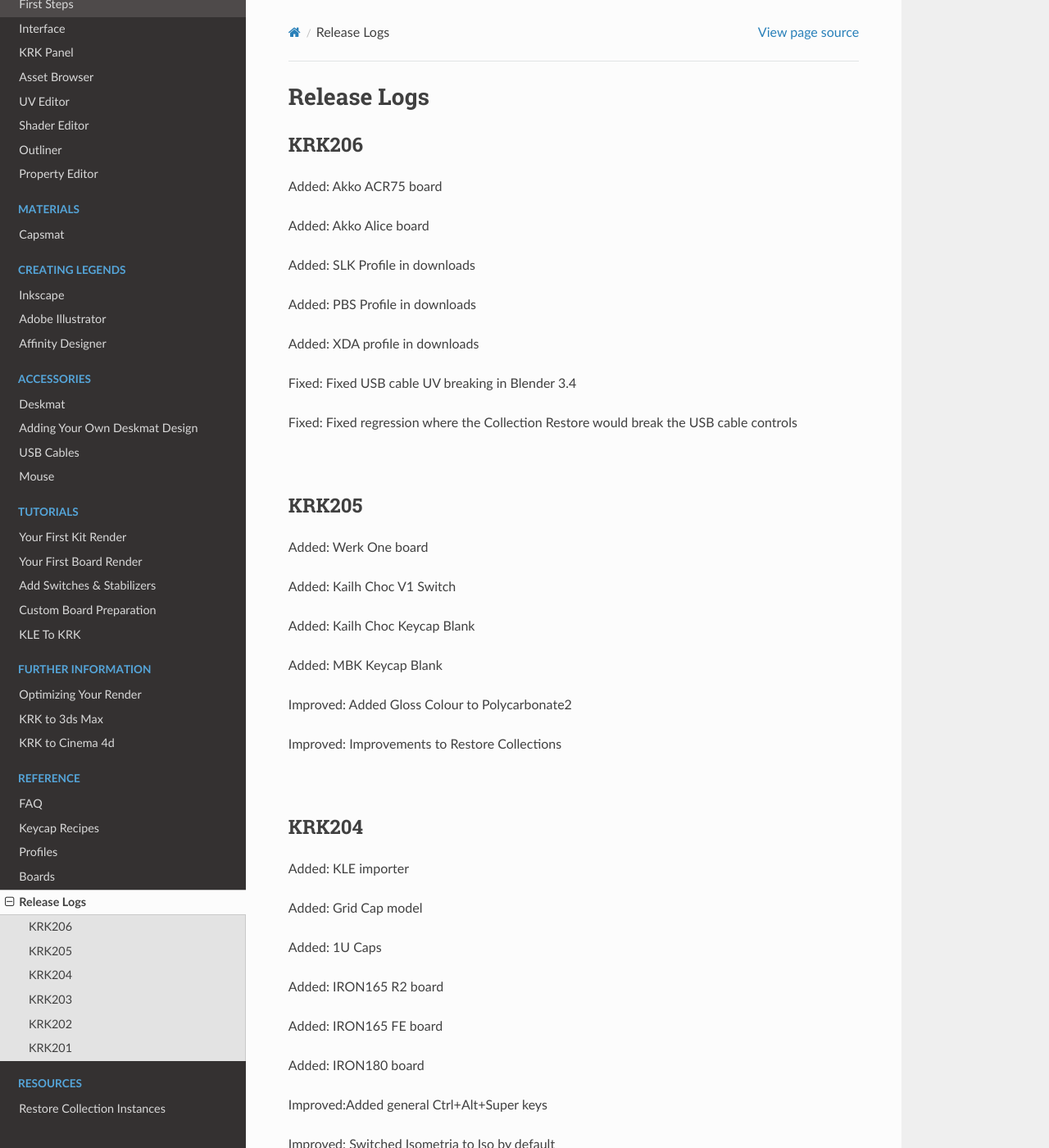
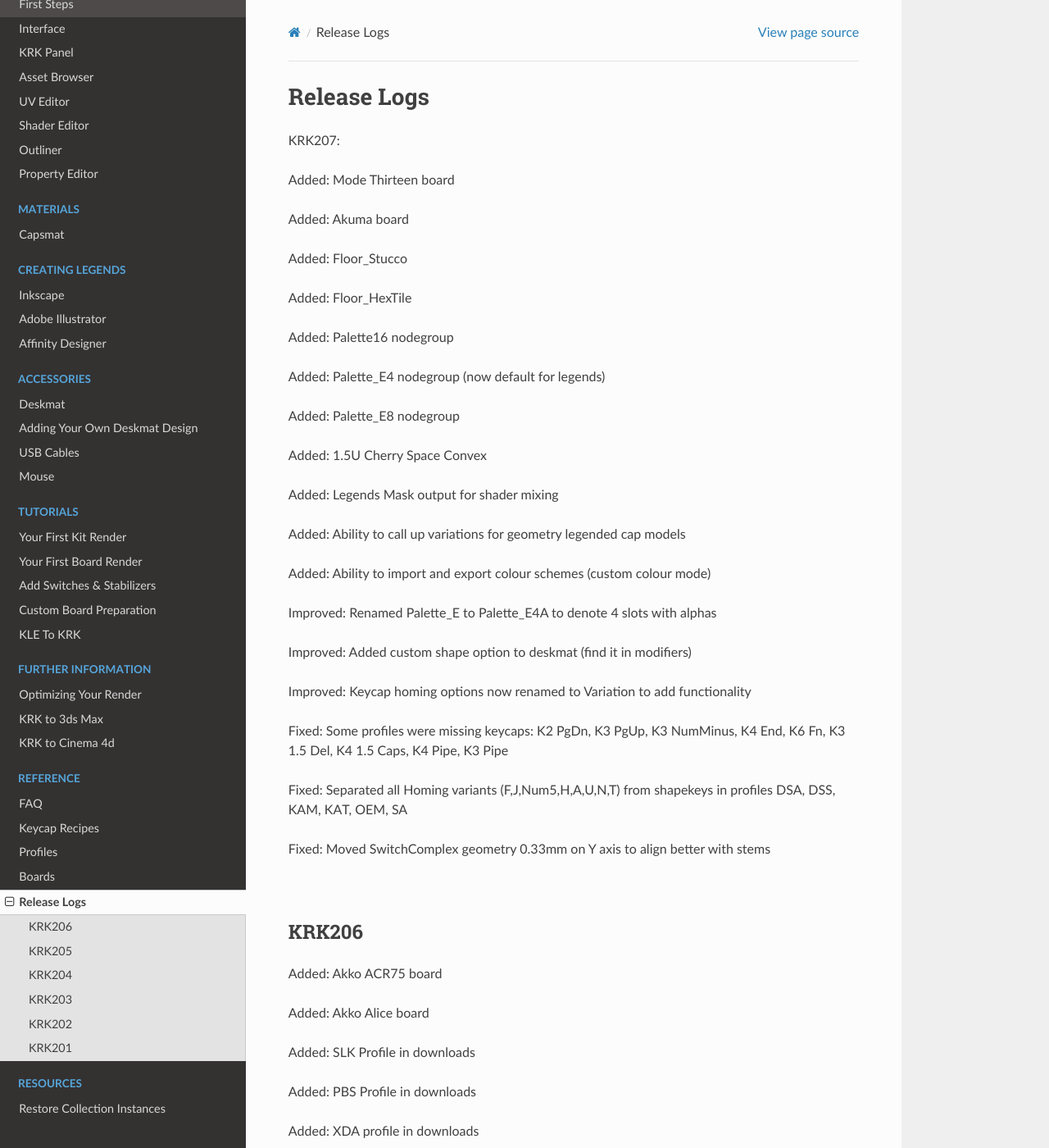
Before and after one commit to imperfectlink/KeyboardRenderKit, a Sphinx documentation site: the page built from docs/source/releases.rst, in a window 1280 px wide and 1400 px high. Shown: the whole window at 82% size. Built offline with Sphinx 7.4.7 and the Read the Docs theme 2.0.0, drawn with Linux system fonts in a browser that asks for light colours.

Commit message:
Update releases.rst

```diff
--- a/docs/source/releases.rst
+++ b/docs/source/releases.rst
@@ -1,5 +1,43 @@
 Release Logs
 ====
+
+KRK207:
+
+Added: Mode Thirteen board
+
+Added: Akuma board
+
+Added: Floor_Stucco
+
+Added: Floor_HexTile
+
+Added: Palette16 nodegroup
+
+Added: Palette_E4 nodegroup (now default for legends)
+
+Added: Palette_E8 nodegroup
+
+Added: 1.5U Cherry Space Convex
+
+Added: Legends Mask output for shader mixing
+
+Added: Ability to call up variations for geometry legended cap models
+
+Added: Ability to import and export colour schemes (custom colour mode)
+
+Improved: Renamed Palette_E to Palette_E4A to denote 4 slots with alphas
+
+Improved: Added custom shape option to deskmat (find it in modifiers)
+
+Improved: Keycap homing options now renamed to Variation to add functionality
+
+Fixed: Some profiles were missing keycaps: K2 PgDn, K3 PgUp, K3 NumMinus, K4 End, K6 Fn, K3 1.5 Del, K4 1.5 Caps, K4 Pipe, K3 Pipe
+
+Fixed: Separated all Homing variants (F,J,Num5,H,A,U,N,T) from shapekeys in profiles DSA, DSS, KAM, KAT, OEM, SA
+
+Fixed: Moved SwitchComplex geometry 0.33mm on Y axis to align better with stems
+
+|
 
 KRK206
 ~~~~
```
